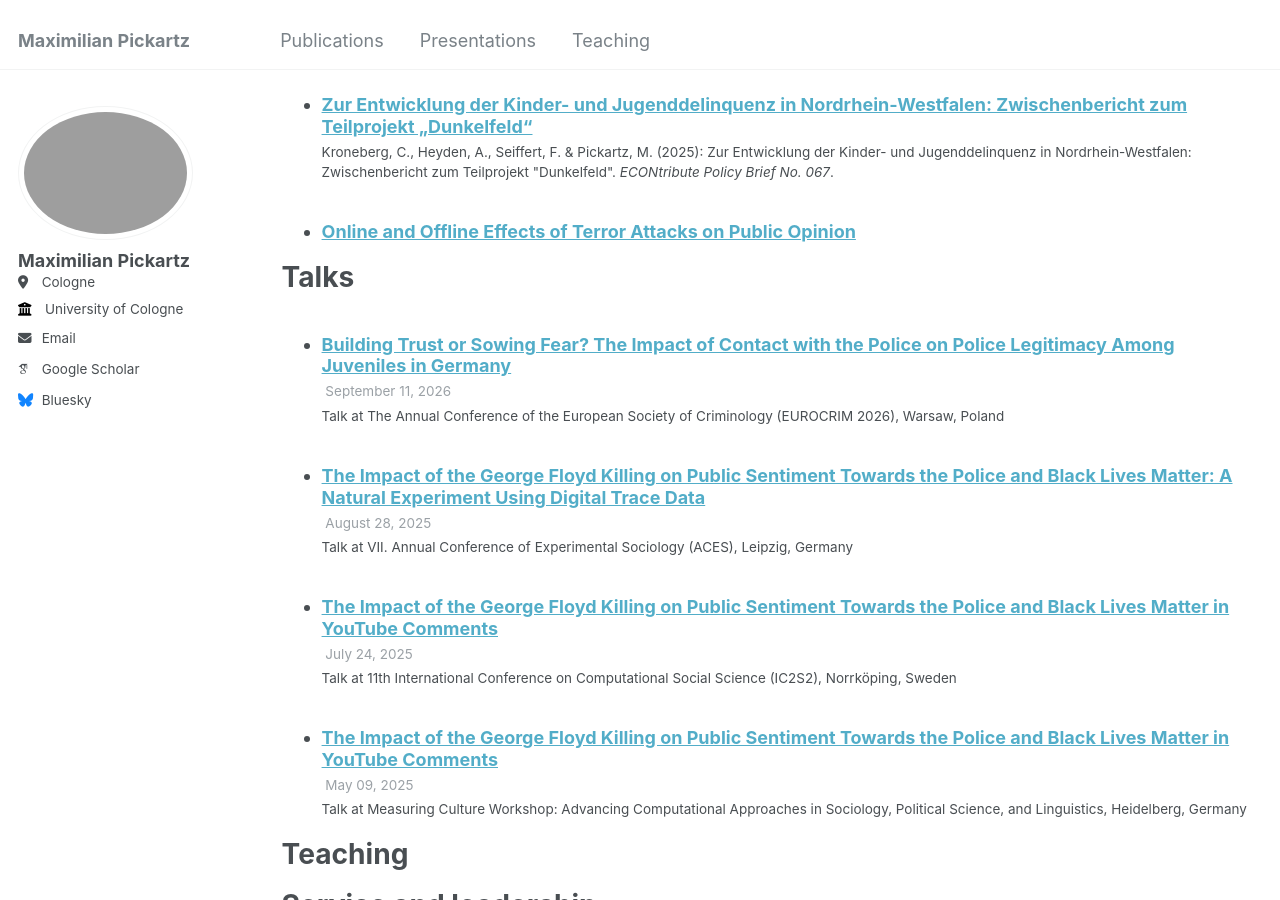
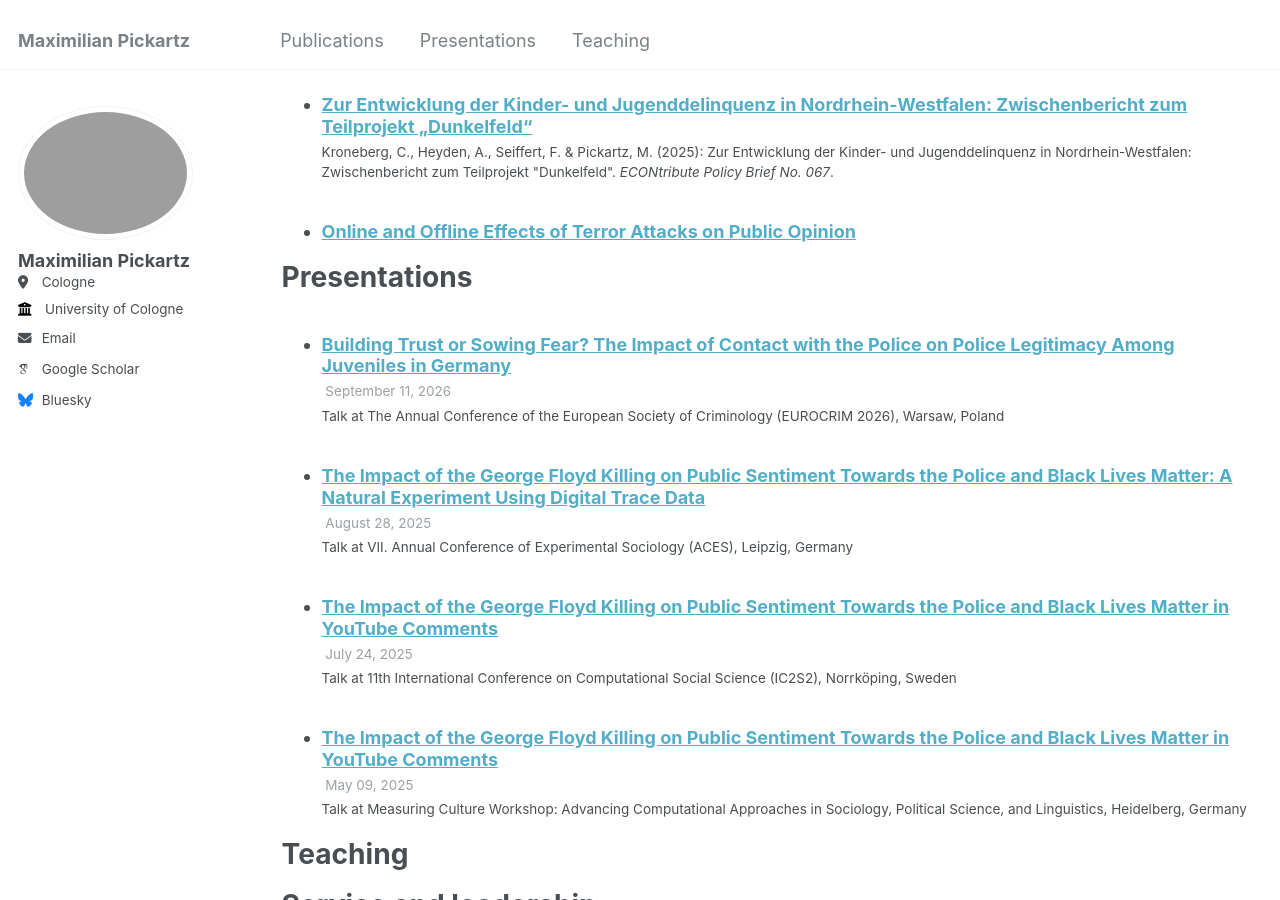
Before and after one commit to maxpi99/maxpi99.github.io, a Jekyll site: the page built from _pages/cv.md, in a window 1280 px wide and 900 px high, scrolled down 1656 px. Built offline with Jekyll 4.4.1, drawn with Linux system fonts in a browser that asks for light colours; some web fonts are replaced.

Commit message:
Rename Talks section labels to Presentations
Co-Authored-By: Claude Sonnet 5 <noreply@anthropic.com>
Claude-Session: https://claude.ai/code/session_01JApPmakLrKXgkQAte3PebY

```diff
--- a/_pages/cv.md
+++ b/_pages/cv.md
@@ -47,7 +47,7 @@ Publications
     {% include archive-single-cv.html %}
   {% endfor %}</ul>
 
-Talks
+Presentations
 ======
   <ul>{% for post in site.talks reversed %}
     {% include archive-single-talk-cv.html  %}
--- a/_pages/talks.html
+++ b/_pages/talks.html
@@ -1,6 +1,6 @@
 ---
 layout: archive
-title: "Talks and presentations"
+title: "Presentations"
 permalink: /talks/
 author_profile: true
 ---
```
